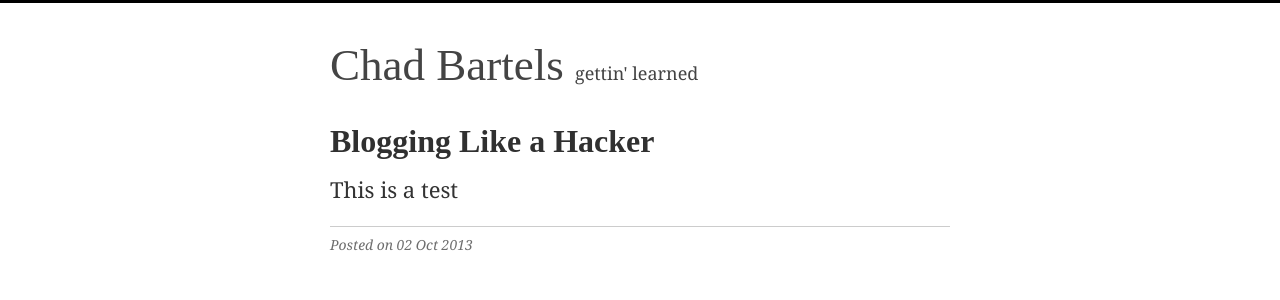
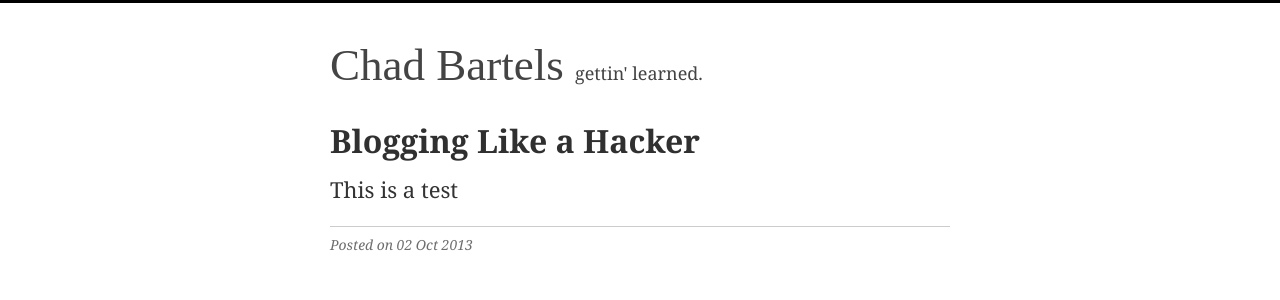
Before and after one commit to chaddy81/chaddy81.github.io, a Jekyll site: the page built from _posts/2013-10-02-Test-Post.md, in a window 1280 px wide. Shown: the top 300 px of the page. Built offline with Jekyll 4.4.1, drawn with Linux system fonts in a browser that asks for light colours; some web fonts are replaced.

Commit message:
updating styling

```diff
--- a/_layouts/default.html
+++ b/_layouts/default.html
@@ -23,7 +23,7 @@ description: A description about my blog homepage
       <div class="inner">
 
         <header>
-		<h1><a href="/">Chad Bartels</a> <span>gettin' learned</span></h1>
+		<h1><a href="/">Chad Bartels</a> <span>gettin' learned.</span></h1>
         </header>
 
 		<section id="main_content">
--- a/_layouts/post.html
+++ b/_layouts/post.html
@@ -1,11 +1,11 @@
 ---
 layout: default
 ---
-{% if page.title %}
-	<h2>{{ page.title }}</h2>
-{% endif %}
 
 <div class="post">
+	{% if page.title %}
+		<h2>{{ page.title }}</h2>
+	{% endif %}
 	{{ content }}
 </div>
 
```
